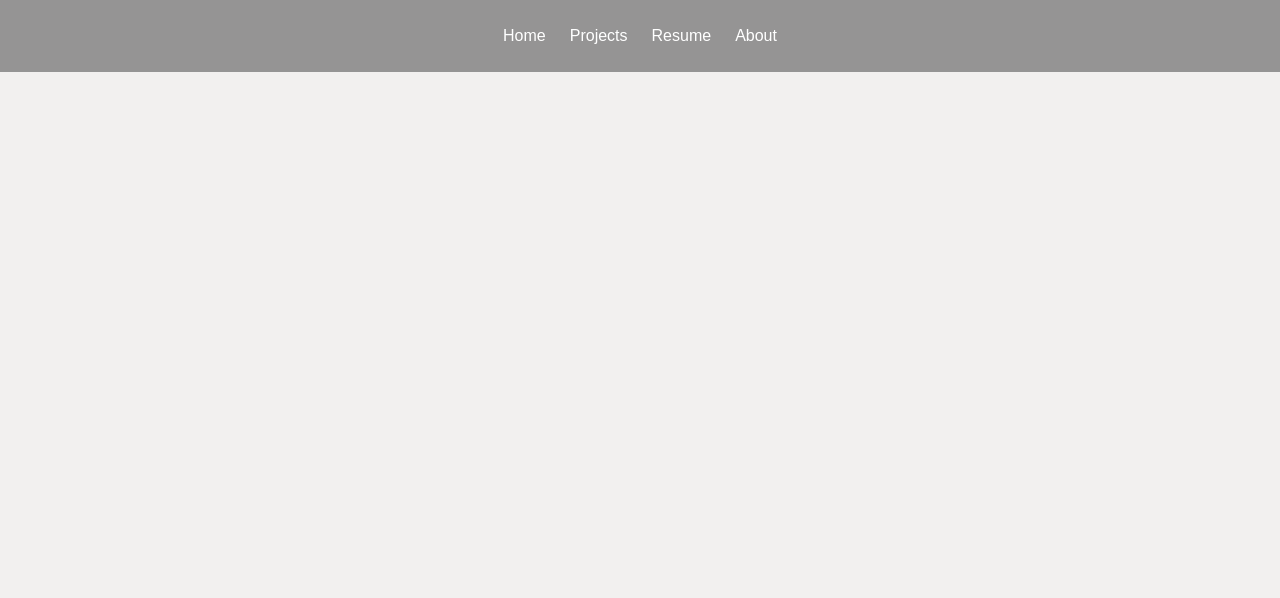
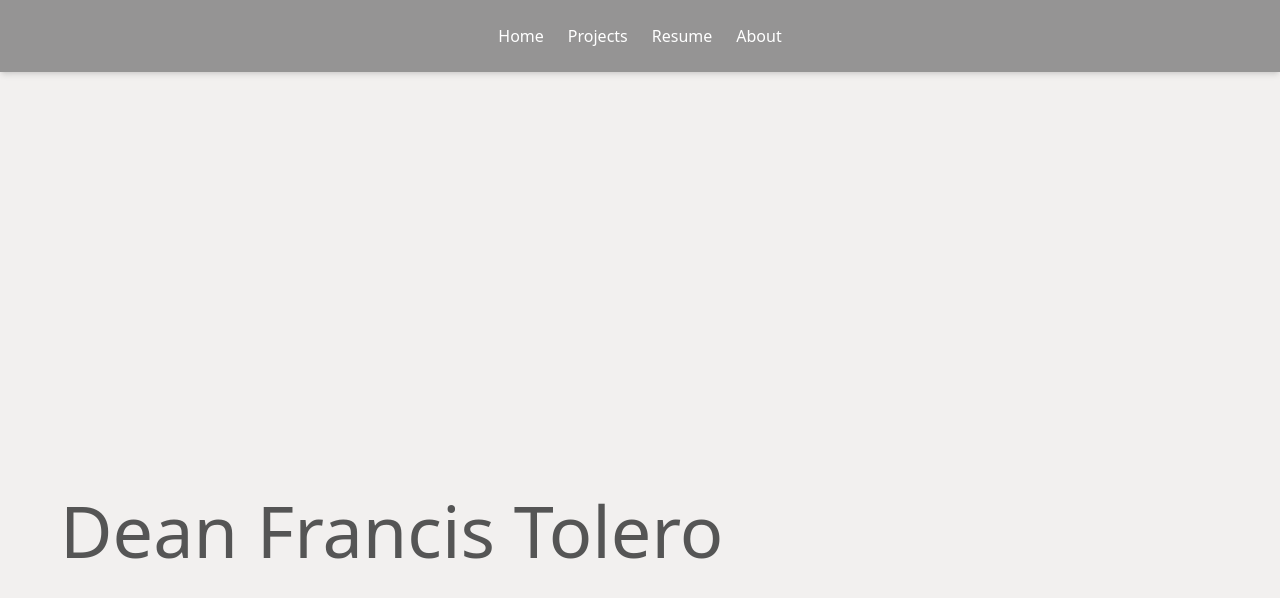
Before and after one commit to Dean-Francis-Tolero/Personal-Portfolio, a Next.js app: page / in a window 1280 px wide. Shown: the top 598 px of the page. Built offline with nearby package versions, Linux system fonts and the light colour scheme.

Commit message:
Added a landing message

```diff
--- a/app/globals.css
+++ b/app/globals.css
@@ -8,18 +8,11 @@
 @theme inline {
   --color-background: var(--background);
   --color-foreground: var(--foreground);
-  --font-sans: var(--font--inter);
-}
-
-@media (prefers-color-scheme: dark) {
-  :root {
-    --background: #0a0a0a;
-    --foreground: #ededed;
-  }
+  --font-sans: var(--font--manrope);
 }
 
 body {
   background: var(--background);
   color: var(--foreground);
-  font-family: Arial, Helvetica, sans-serif;
+  font-family: var(--font-sans), sans-serif;
 }
--- a/app/layout.tsx
+++ b/app/layout.tsx
@@ -2,10 +2,12 @@ import type { Metadata } from "next";
 import "./globals.css";
 import Nav from '@/app/nav';
 import { Inter } from "next/font/google";
+import { Manrope } from "next/font/google";
 
-const inter = Inter({
-  variable: "--font--inter",
+const manrope = Manrope({
+  variable: "--font-manrope",
   subsets: ["latin"],
+  weight: ["400","700"]
 });
 
 export const metadata: Metadata = {
@@ -21,10 +23,12 @@ export default function RootLayout({
   return (
     <html
       lang="en"
-      className={`${inter.variable} h-full antialiased`}
+      className={`${manrope.variable} h-full antialiased`}
     >
-      <Nav></Nav>
-      <body className="min-h-full flex flex-col">{children}</body>
+      <body className="min-h-full flex flex-col">
+        <Nav />
+      {children}</body>
+
     </html>
   );
-}
+};
--- a/app/nav.tsx
+++ b/app/nav.tsx
@@ -1,6 +1,6 @@
 export default function Nav() {
   return (
-    <nav className="bg-[#959494] text-white p-6">
+    <nav className="bg-[#959494] text-white p-6 shadow-md">
       <ul className="flex gap-6 justify-center">
         <li><a href="/">Home</a></li>
         <li><a href="/projects">Projects</a></li>
@@ -9,4 +9,4 @@ export default function Nav() {
       </ul>
     </nav>
   );
-}
+};
--- a/app/page.tsx
+++ b/app/page.tsx
@@ -1,6 +1,7 @@
 export default function Home() {
   return (
-    <main>
+    <main className="h-screen flex flex-col justify-center items-start pl-15 pt-29">
+      <h1 className="text-7xl text-[#555555]">Dean Francis Tolero</h1>
     </main>
-  )
+  );
 };
```
